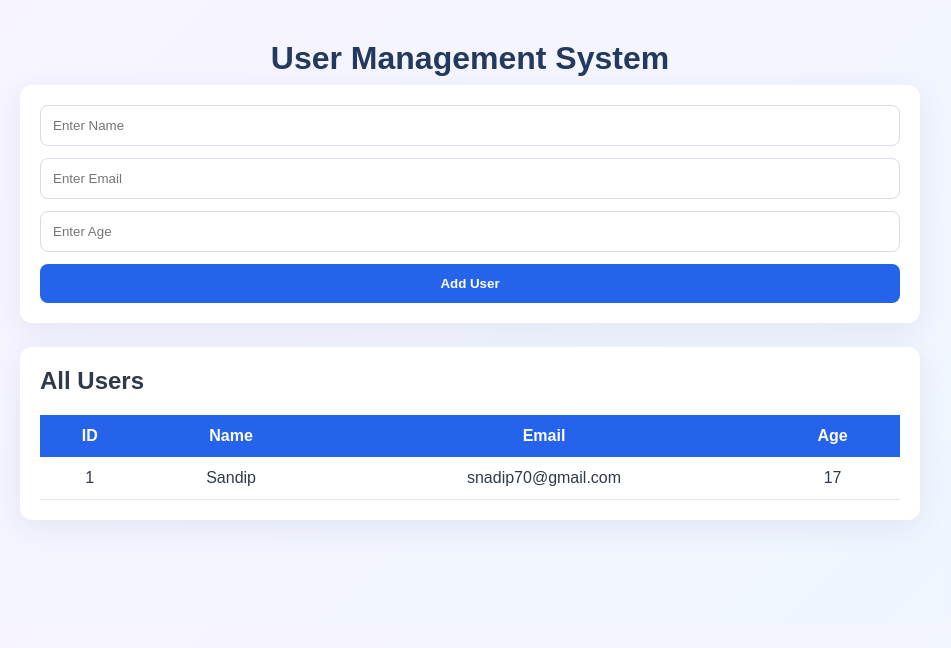
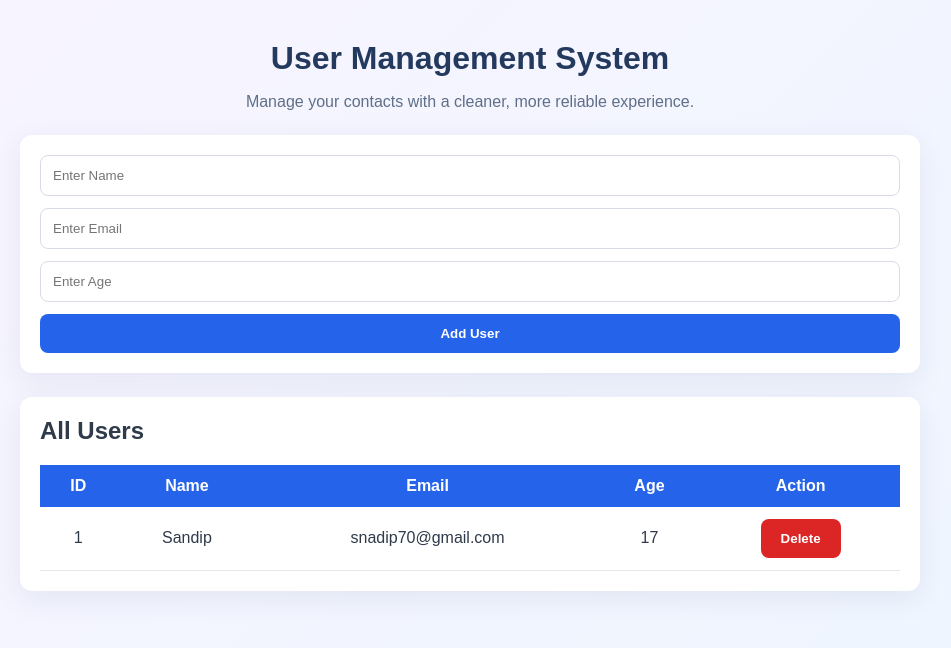
Before and after one commit to Nikhil-Gupta67/User-Management, a Flask app: page / in a window 1280 px wide. Shown: the top 648 px of the page, without its empty margins (170-1121 px from the left). Run offline with Flask 3, Linux system fonts and the light colour scheme.

Commit message:
Modified the templates

```diff
--- a/templates/index.html
+++ b/templates/index.html
@@ -4,34 +4,35 @@
     <meta charset="UTF-8" />
     <meta name="viewport" content="width=device-width, initial-scale=1.0" />
     <title>User Management App</title>
-
-    <!-- CSS File -->
-    <link
-      rel="stylesheet"
-      href="{{ url_for('static', filename='style.css') }}"
-    />
+    <link rel="stylesheet" href="{{ url_for('static', filename='style.css') }}" />
   </head>
   <body>
     <div class="container">
       <h1>User Management System</h1>
+      <p class="subtitle">Manage your contacts with a cleaner, more reliable experience.</p>
 
-      <!-- User Form -->
+      {% with messages = get_flashed_messages(with_categories=true) %}
+        {% if messages %}
+          <div class="flash-group">
+            {% for category, message in messages %}
+              <div class="flash {{ category }}">{{ message }}</div>
+            {% endfor %}
+          </div>
+        {% endif %}
+      {% endwith %}
+
       <div class="form-box">
-        <form action="/add" method="POST">
+        <form action="{{ url_for('add_user') }}" method="POST">
           <input type="text" name="name" placeholder="Enter Name" required />
-
           <input type="email" name="email" placeholder="Enter Email" required />
-
-          <input type="number" name="age" placeholder="Enter Age" required />
-
+          <input type="number" name="age" placeholder="Enter Age" min="1" max="120" required />
           <button type="submit">Add User</button>
         </form>
       </div>
 
-      <!-- User Table -->
       <div class="table-box">
         <h2>All Users</h2>
-
+        {% if users %}
         <table>
           <thead>
             <tr>
@@ -39,9 +40,9 @@
               <th>Name</th>
               <th>Email</th>
               <th>Age</th>
+              <th>Action</th>
             </tr>
           </thead>
-
           <tbody>
             {% for user in users %}
             <tr>
@@ -49,10 +50,18 @@
               <td>{{ user.name }}</td>
               <td>{{ user.email }}</td>
               <td>{{ user.age }}</td>
+              <td>
+                <form action="{{ url_for('delete_user', user_id=user.id) }}" method="POST" class="inline-form">
+                  <button type="submit" class="delete-btn">Delete</button>
+                </form>
+              </td>
             </tr>
             {% endfor %}
           </tbody>
         </table>
+        {% else %}
+        <p class="empty-state">No users yet. Add one above to get started.</p>
+        {% endif %}
       </div>
     </div>
   </body>
```
